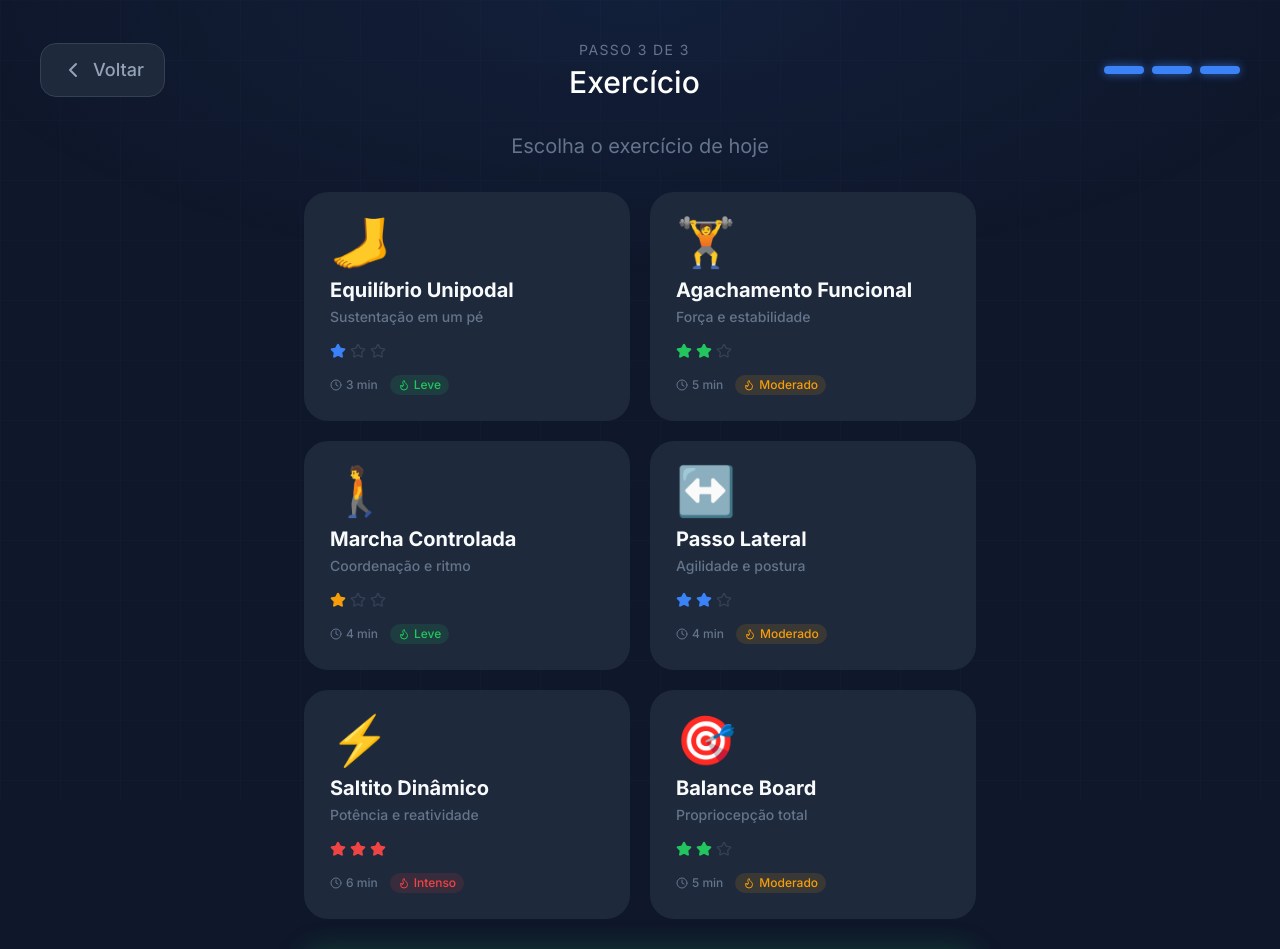
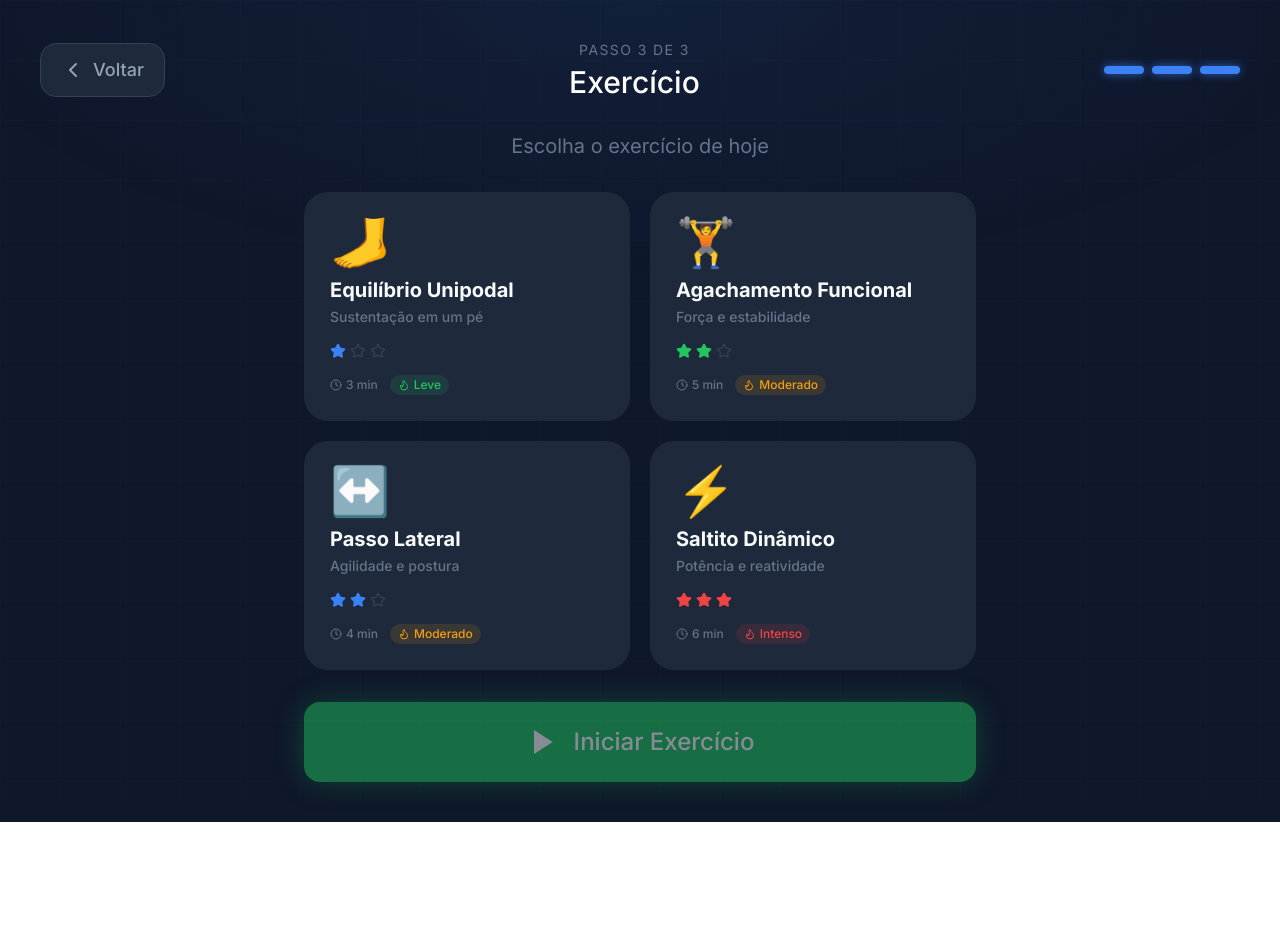
Before and after one commit to Samuckz/ihc-neuro-step, a React (Vite) app: page /exercises in a window 1280 px wide. Shown: the top 949 px of the page. After the commit the page ends 822 px from the top, so only its background shows below. Built offline with nearby package versions, Linux system fonts and the light colour scheme.

Commit message:
feat: Pequenos ajustes

```diff
--- a/src/app/components/ExerciseSelectionScreen.tsx
+++ b/src/app/components/ExerciseSelectionScreen.tsx
@@ -27,16 +27,6 @@ const EXERCISES = [
     description: "Força e estabilidade",
   },
   {
-    id: "marcha",
-    name: "Marcha Controlada",
-    duration: "4 min",
-    intensity: "Leve",
-    stars: 1,
-    emoji: "🚶",
-    color: "#F59E0B",
-    description: "Coordenação e ritmo",
-  },
-  {
     id: "lateral",
     name: "Passo Lateral",
     duration: "4 min",
@@ -55,16 +45,6 @@ const EXERCISES = [
     emoji: "⚡",
     color: "#EF4444",
     description: "Potência e reatividade",
-  },
-  {
-    id: "balance",
-    name: "Balance Board",
-    duration: "5 min",
-    intensity: "Moderado",
-    stars: 2,
-    emoji: "🎯",
-    color: "#22C55E",
-    description: "Propriocepção total",
   },
 ];
 
--- a/src/app/components/UserConfigScreen.tsx
+++ b/src/app/components/UserConfigScreen.tsx
@@ -196,12 +196,12 @@ export function UserConfigScreen() {
         </div>
 
         {/* Bottom actions */}
-        <div className="flex items-end justify-between mt-10 max-w-2xl mx-auto w-full gap-6">
+        <div className="flex items-end justify-end mt-10 max-w-2xl mx-auto w-full gap-6">
           {/* Continuar */}
           <GlowButton
             color="blue"
             onClick={() => navigate("/training-type")}
-            className="flex items-center gap-3 px-12 py-5 text-2xl"
+            className="flex items-end gap-3 px-12 py-5 text-2xl"
           >
             Continuar
             <ArrowRight size={28} />
```
